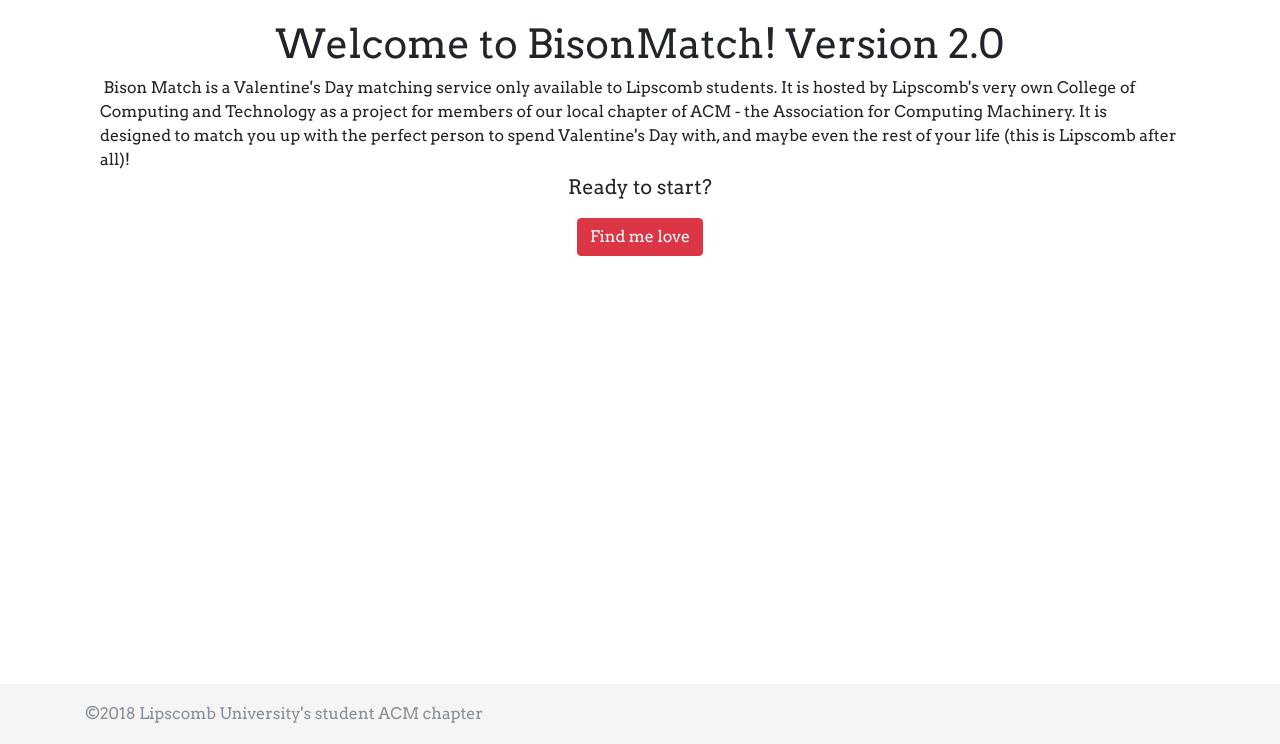
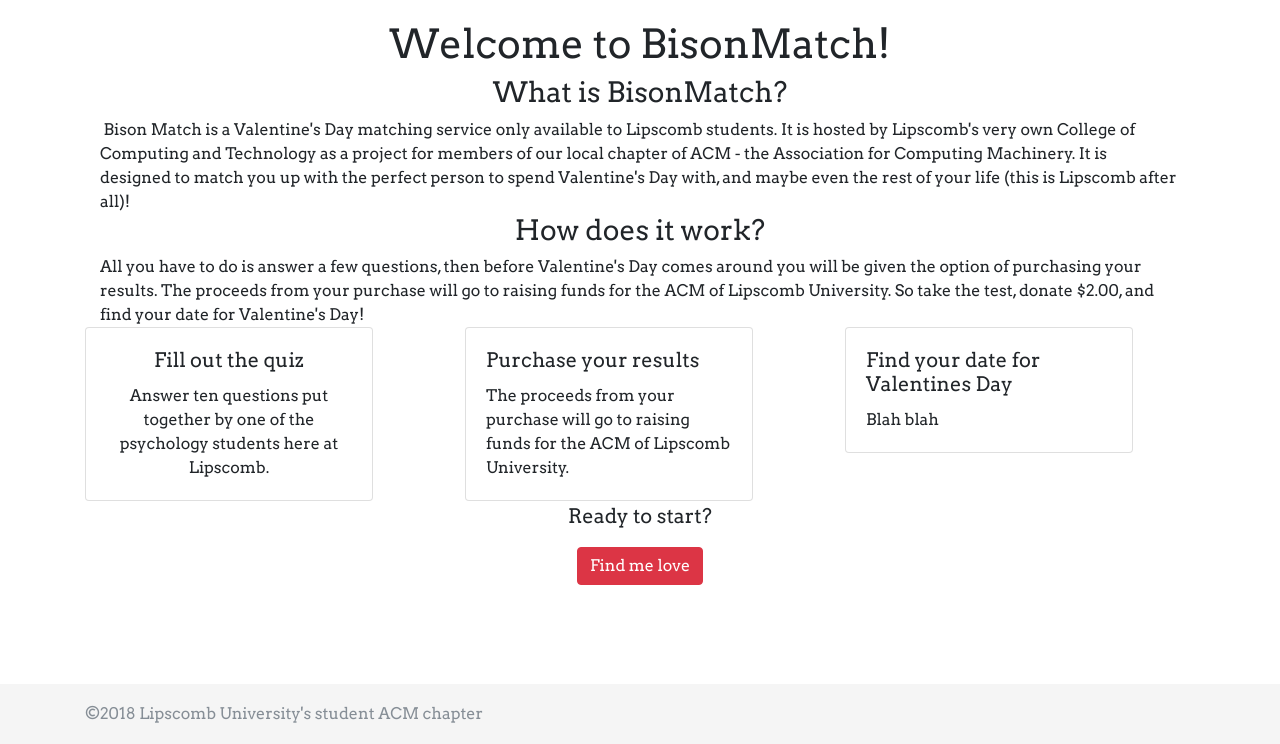
Before and after one commit to mpreyes/BisonMatch2.0, a PHP site: page / in a window 1280 px wide. Shown: the part 56-800 px from the top of the page. Run offline with PHP 8.4, Linux system fonts and the light colour scheme; some libraries are stand-ins or nearby versions.

Commit message:
workin on the homepage

```diff
--- a/bmQuiz.php
+++ b/bmQuiz.php
@@ -128,8 +128,6 @@
 </div>
 </form>
     </main>
-
-
     <footer class="footer">
       <div class="container">
         <span class="text-muted">&copy;2018 Lipscomb University's student ACM chapter</span>
--- a/index.php
+++ b/index.php
@@ -50,14 +50,51 @@
     <!-- Begin page content -->
     <main role="main" class="container">
       <div class="mt-3">
-        <h1 class="text-center">Welcome to BisonMatch! Version 2.0</h1>
+        <h1 class="text-center">Welcome to BisonMatch!</h1>
       </div>
 
 
 
       <div class="container">
+        <h3 class="text-center">What is BisonMatch?</h3>
  &nbsp;Bison Match is a Valentine's Day matching service only available to Lipscomb students. It is hosted by Lipscomb's very own College of Computing and Technology as a project for members of our local chapter of ACM - the Association for Computing Machinery.
  It is designed to match you up with the perfect person to spend Valentine's Day with, and maybe even the rest of your life (this is Lipscomb after all)!
+      </div>
+
+      <div class="container">
+        <h3 class="text-center">How does it work?</h3>
+All you have to do is answer a few questions, then before Valentine's Day comes around you will be given the option of purchasing your results.
+The proceeds from your purchase will go to raising funds for the ACM of Lipscomb University.
+So take the test, donate $2.00, and find your date for Valentine's Day!
+      </div>
+
+      <div class="row">
+        <div class="col-md">
+
+          <div class="card text-center" style="width: 18rem;">
+      <div class="card-body">
+        <h5 class="card-title">Fill out the quiz</h5>
+        <p class="card-text">Answer ten questions put together by one of the psychology students here at Lipscomb.</p>
+      </div>
+    </div>
+        </div>
+        <div class="col-md">
+          <div class="card" style="width: 18rem;">
+    <div class="card-body">
+      <h5 class="card-title">Purchase your results</h5>
+      <p class="card-text">The proceeds from your purchase will go to raising funds for the ACM of Lipscomb University. </p>
+    </div>
+  </div>
+</div>
+<div class="col-md">
+  <div class="card" style="width: 18rem;">
+<div class="card-body">
+<h5 class="card-title">Find your date for Valentines Day</h5>
+<p class="card-text"> Blah blah</p>
+</div>
+</div>
+</div>
+
       </div>
 
       <div class="container text-center">
--- a/js/quizStuff.js
+++ b/js/quizStuff.js
@@ -2,6 +2,5 @@
 function submitForm(x){
   console.log("Form submitted");
   document.getElementById('pls').style.display = "none";
-  document.getElementById('')
 
 }
```
